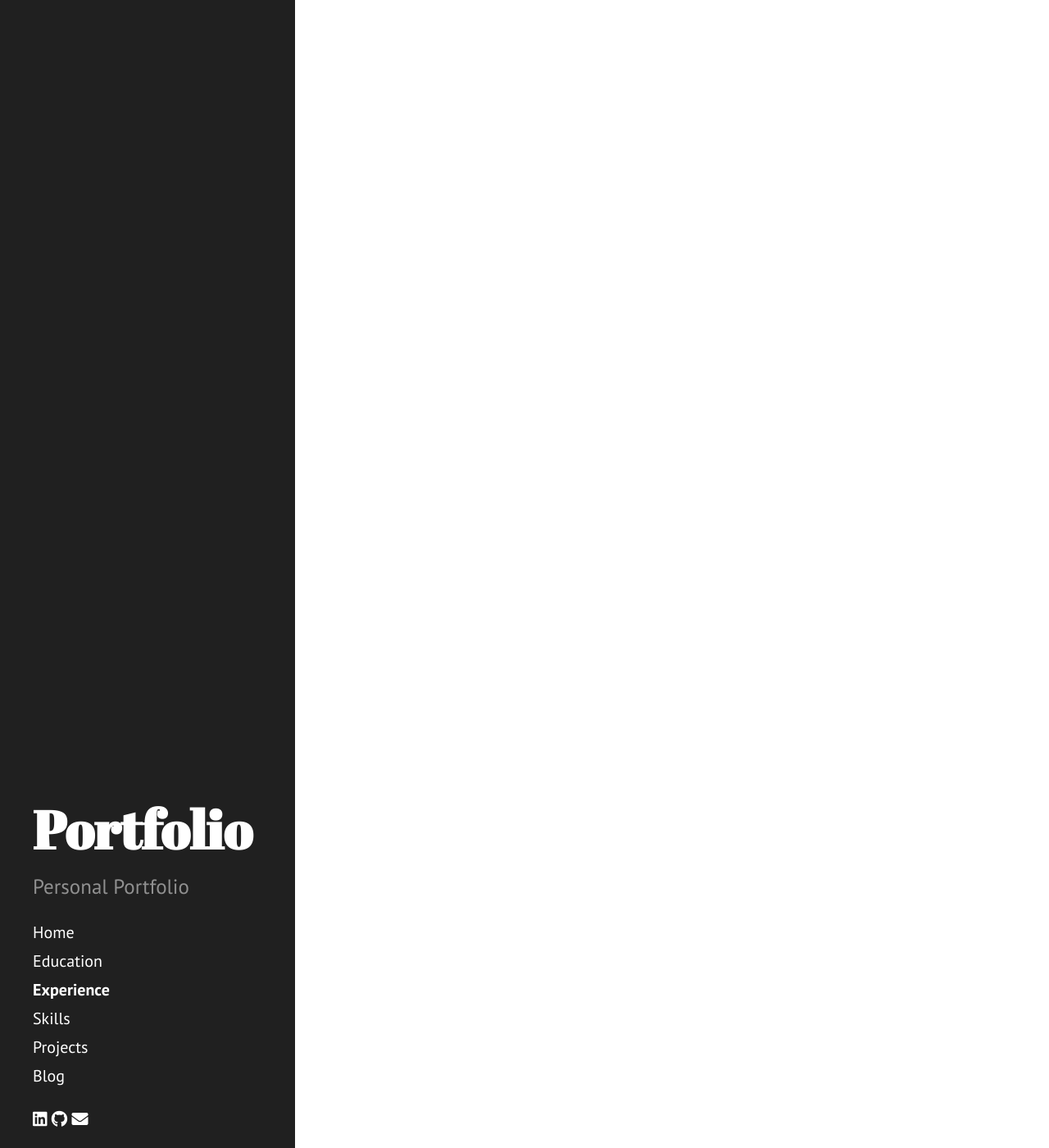
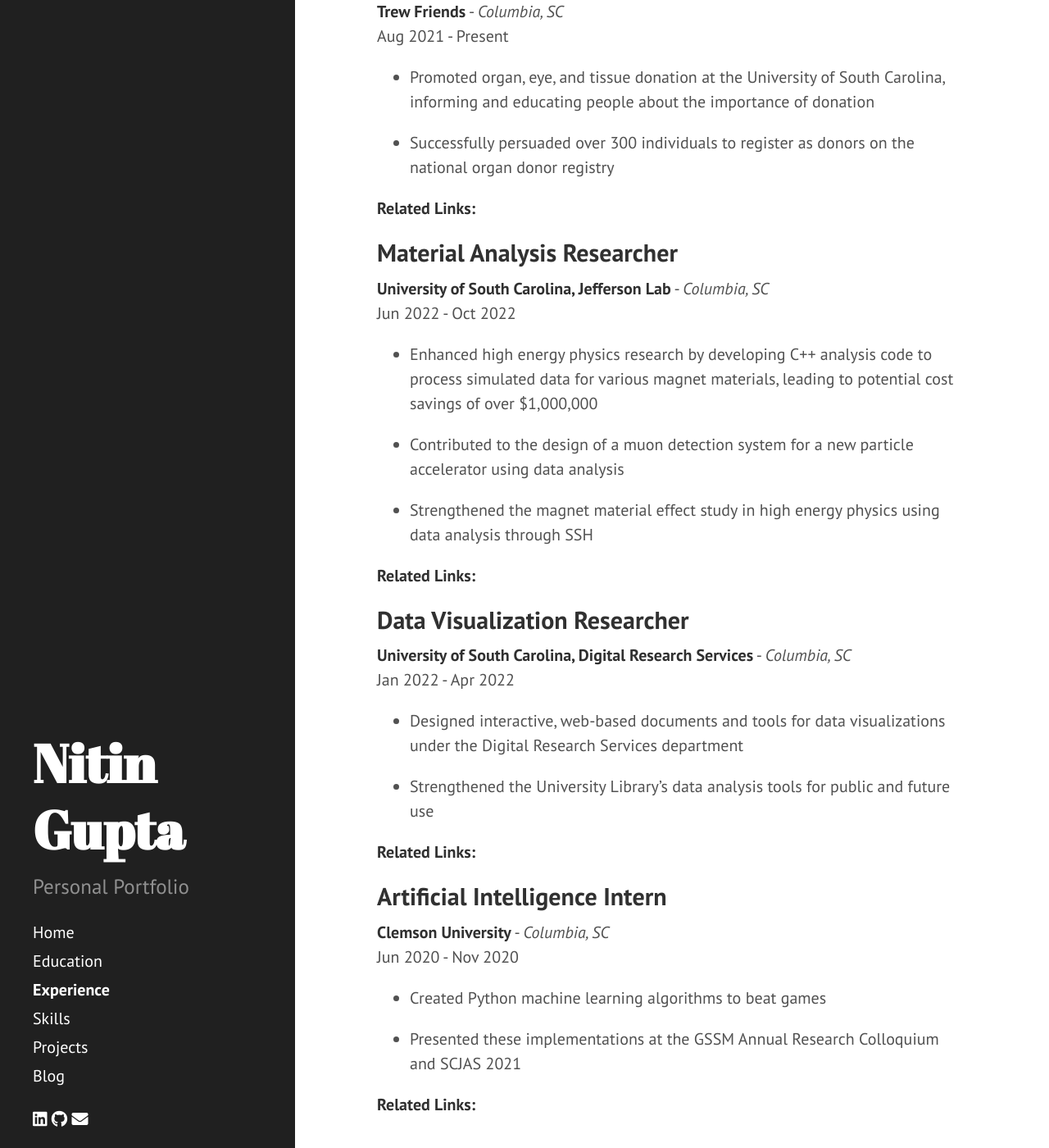
Before and after one commit to g-nitin/portfolio, a Jekyll site: the page built from experience.md, in a window 1280 px wide and 1400 px high, scrolled down 1603 px. Shown: the whole window at 82% size. Built offline with Jekyll 4.4.1, drawn with Linux system fonts in a browser that asks for light colours; Markdown is read by kramdown in place of the engine named in the settings; some of the changed text lies outside the part shown.

Commit message:
Adding content

```diff
--- a/_data/resume.yml
+++ b/_data/resume.yml
@@ -18,6 +18,15 @@
       - Minors in Mathematics, Data Science
       - President's Honor List (since Aug '21)
       - "Relevant coursework: Artificial Intelligence, Big Data Analytics, Software Engineering, Database Design"
+  - institution: South Carolina Governor's School for Science and Mathematics
+    location: Hartsville, SC
+    degree: High School Diploma
+    gpa: 4.9/4.0
+    duration: Aug 2019 - May 2021
+    details:
+      - Participated with Pulsar Search Collaboratory
+      - SC State Finance Challenge (Joint winner)
+      - Sir Issac Newton Exam (Distinction)
 
 skills:
   advanced:
@@ -50,6 +59,11 @@
       - Conducting traffic data analysis for the SCDEC by identifying collision patterns and evaluating safety programs
       - Developing innovative chatbot systems to promote voter participation among vulnerable groups
       - Developing automated literature categorization tools, contributing to advancements in AI applications
+    links:
+      - text: AIISC Website
+        url: https://aiisc.ai/
+      - text: Project Page
+        url: https://example.com/project
 
   - title: Explainable AI Research Intern
     company: University of South Carolina, AIISC
@@ -58,6 +72,7 @@
     responsibilities:
       - Developed a novel framework integrating Planning Ontology with LLMs to generate transparent, context-aware explanations for AI-generated plans
       - Demonstrated significant improvements in reasoning capabilities of smaller LLMs through ontology-enhanced prompts, contributing to the field of Explainable AI by enhancing user understanding and trust
+      - Presented research findings at the 2024 Summer Research Symposium, receiving positive feedback from industry professionals
 
   - title: Machine Learning Researcher
     company: University of South Carolina, Digital Research Services
@@ -65,7 +80,8 @@
     duration: Aug 2022 - Apr 2024
     responsibilities:
       - Conducted data mining on South Carolina Laws using Python and Natural Language Processing
-      - Trained machine-learning algorithms to study the prepared session laws and identify Jim Crow Language
+      - Trained machine-learning (ML) algorithms to study the prepared session laws and identify Jim Crow Languagee
+      - Worked with teams at the University of Virginia, University of North Carolina Chapel Hill, and the University of South Carolina to develop develop ML methods
 
   - title: Volunteering Ambassador
     company: Trew Friends
@@ -74,6 +90,31 @@
     responsibilities:
       - Promoted organ, eye, and tissue donation at the University of South Carolina, informing and educating people about the importance of donation
       - Successfully persuaded over 300 individuals to register as donors on the national organ donor registry
+
+  - title: Material Analysis Researcher
+    company: University of South Carolina, Jefferson Lab
+    location: Columbia, SC
+    duration: Jun 2022 - Oct 2022
+    responsibilities:
+      - Enhanced high energy physics research by developing C++ analysis code to process simulated data for various magnet materials, leading to potential cost savings of over \$1,000,000
+      - Contributed to the design of a muon detection system for a new particle accelerator using data analysis
+      - Strengthened the magnet material effect study in high energy physics using data analysis through SSH
+
+  - title: Data Visualization Researcher
+    company: University of South Carolina, Digital Research Services
+    location: Columbia, SC
+    duration: Jan 2022 - Apr 2022
+    responsibilities:
+      - Designed interactive, web-based documents and tools for data visualizations under the Digital Research Services department
+      - Strengthened the University Library's data analysis tools for public and future use
+
+  - title: Artificial Intelligence Intern
+    company: Clemson University
+    location: Columbia, SC
+    duration: Jun 2020 - Nov 2020
+    responsibilities:
+      - Created Python machine learning algorithms to beat games
+      - Presented these implementations at the GSSM Annual Research Colloquium and SCJAS 2021
 
 awards:
   - name: McNAIR Junior Fellowship
@@ -85,13 +126,17 @@
   - name: Research Presentation at CEU
     description: to computer science and nuclear physics professionals
     date: Oct 2022
+  - name: SCJAS 2021 1st Place
+    description: in recognition of outstanding oral presentation presented for C.S. research
+    date: Apr 2021
 
 projects:
   - name: "Segify: Semantic Segmentation for Localized Artistic Effects"
     github: https://github.com/g-nitin/stylized-segmentation
     description:
-      - Developed a novel segment-based neural style transfer approach, integrating AdaIN layers with the Segment Anything model for real-time and accurate segmentation
-      - Created an interactive user interface for user-guided selection of content, style, and target regions, enhancing artistic image manipulation with localized style control
+      - Developed a novel approach for segment-based neural style transfer, combining AdaIN layers for real-time style transfer with the Segment Anything model for accurate segmentation
+      - Implemented an interactive user interface, enabling user-guided selection of content, style, target regions, and style loss weights for creative exploration
+      - The project offered a user-centric solution for artistic image manipulation, surpassing the limitations of traditional methods by providing localized style control
 
   - name: Deep Learning & Autoencoders for Colorization
     github: https://github.com/g-nitin/convolutional-autoencoder
--- a/_includes/sidebar.html
+++ b/_includes/sidebar.html
@@ -47,7 +47,7 @@
     <div class="sidebar-about">
       <h1>
         <a href="{{ site.baseurl }}">
-          Portfolio
+          Nitin Gupta
         </a>
       </h1>
       <p class="lead">{{ site.description }}</p>
--- a/experience.md
+++ b/experience.md
@@ -12,4 +12,9 @@
 - {{ resp }}
 {% endfor %}
 
+**Related Links:**
+{% if exp.links %}
+| {% for link in exp.links %}[{{ link.text }}]({{ link.url }}){% unless forloop.last %} | {% endunless %}{% endfor %}
+{% endif %}
+
 {% endfor %}
```
